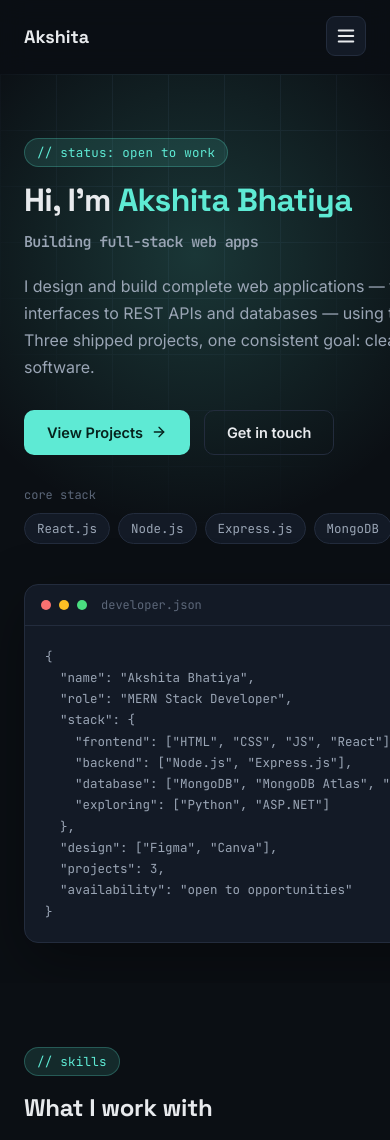
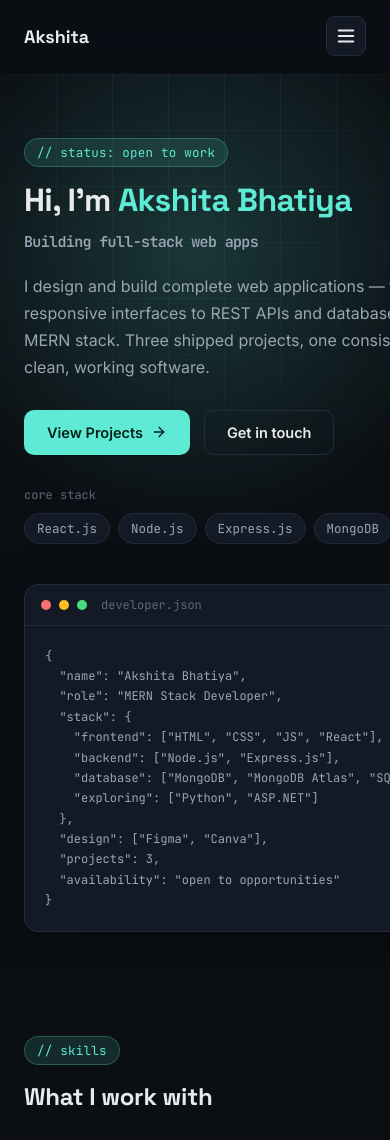
Before and after one commit to bhatiyaakshita303/Portfolio, a React (Create React App) app: page / in a window 390 px wide. Shown: the top 1140 px of the page. Built offline with nearby package versions, Linux system fonts and the light colour scheme.

Commit message:
Update contact information

```diff
--- a/src/styles/Hero.css
+++ b/src/styles/Hero.css
@@ -125,6 +125,31 @@
   color: var(--text-dim);
   overflow-x: auto;
   white-space: pre;
+  -webkit-overflow-scrolling: touch; /* smooth momentum scroll on iOS */
+  scrollbar-width: thin;
+  scrollbar-color: var(--accent) transparent;
+}
+.code-window-body::-webkit-scrollbar {
+  height: 6px;
+}
+.code-window-body::-webkit-scrollbar-track {
+  background: transparent;
+}
+.code-window-body::-webkit-scrollbar-thumb {
+  background: var(--border);
+  border-radius: 999px;
+}
+.code-window-body::-webkit-scrollbar-thumb:hover {
+  background: var(--accent);
+}
+
+@media (max-width: 919px) {
+  .code-window {
+    position: relative;
+  }
+  .code-window-body {
+    font-size: 12px;
+  }
 }
 
 @media (min-width: 920px) {
--- a/src/styles/index.css
+++ b/src/styles/index.css
@@ -1,6 +1,3 @@
-/* ==========================================================================
-   GLOBAL TOKENS & RESET
-   ========================================================================== */
 :root {
   --bg: #0b0f14;
   --bg-alt: #0e1420;
```
